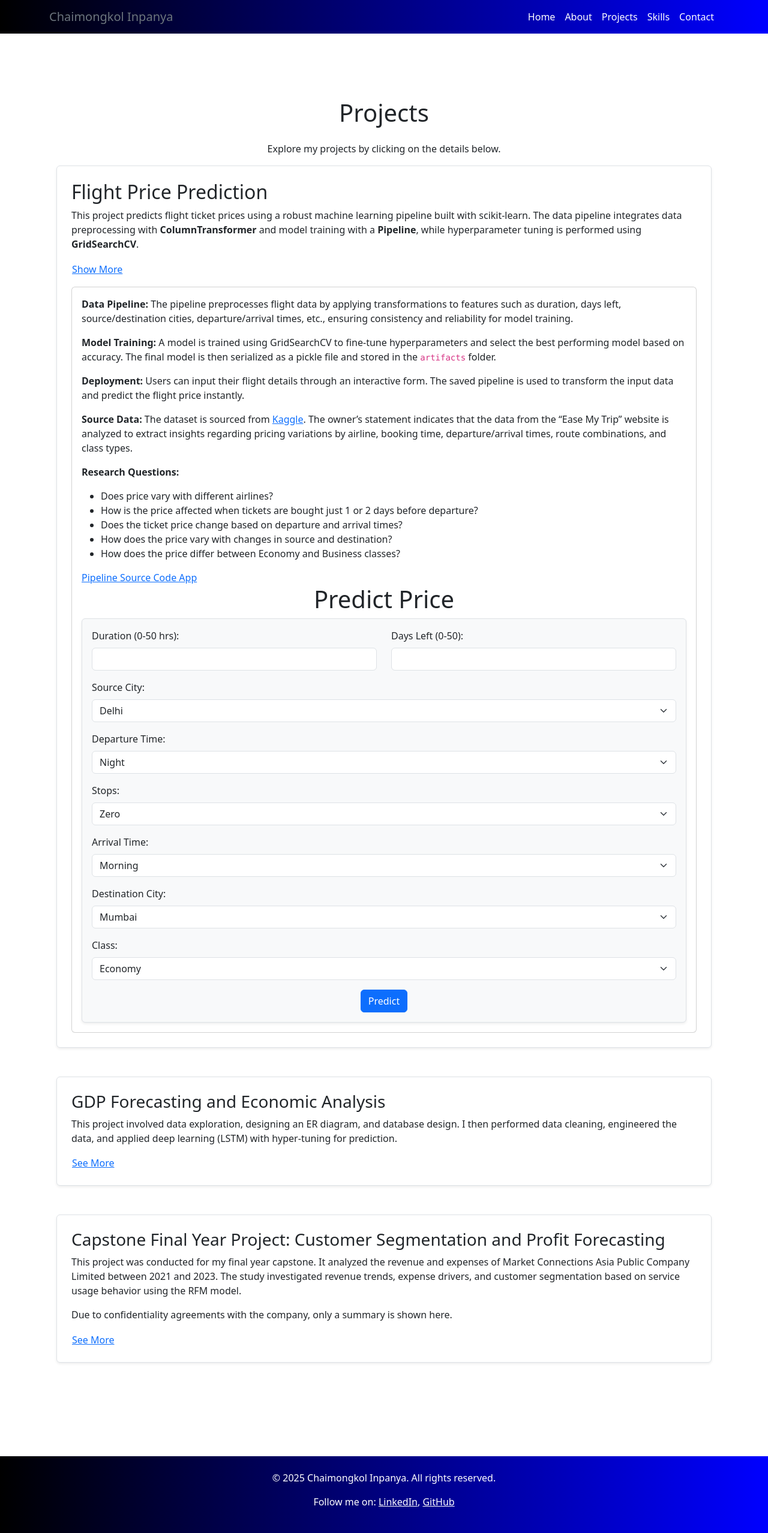
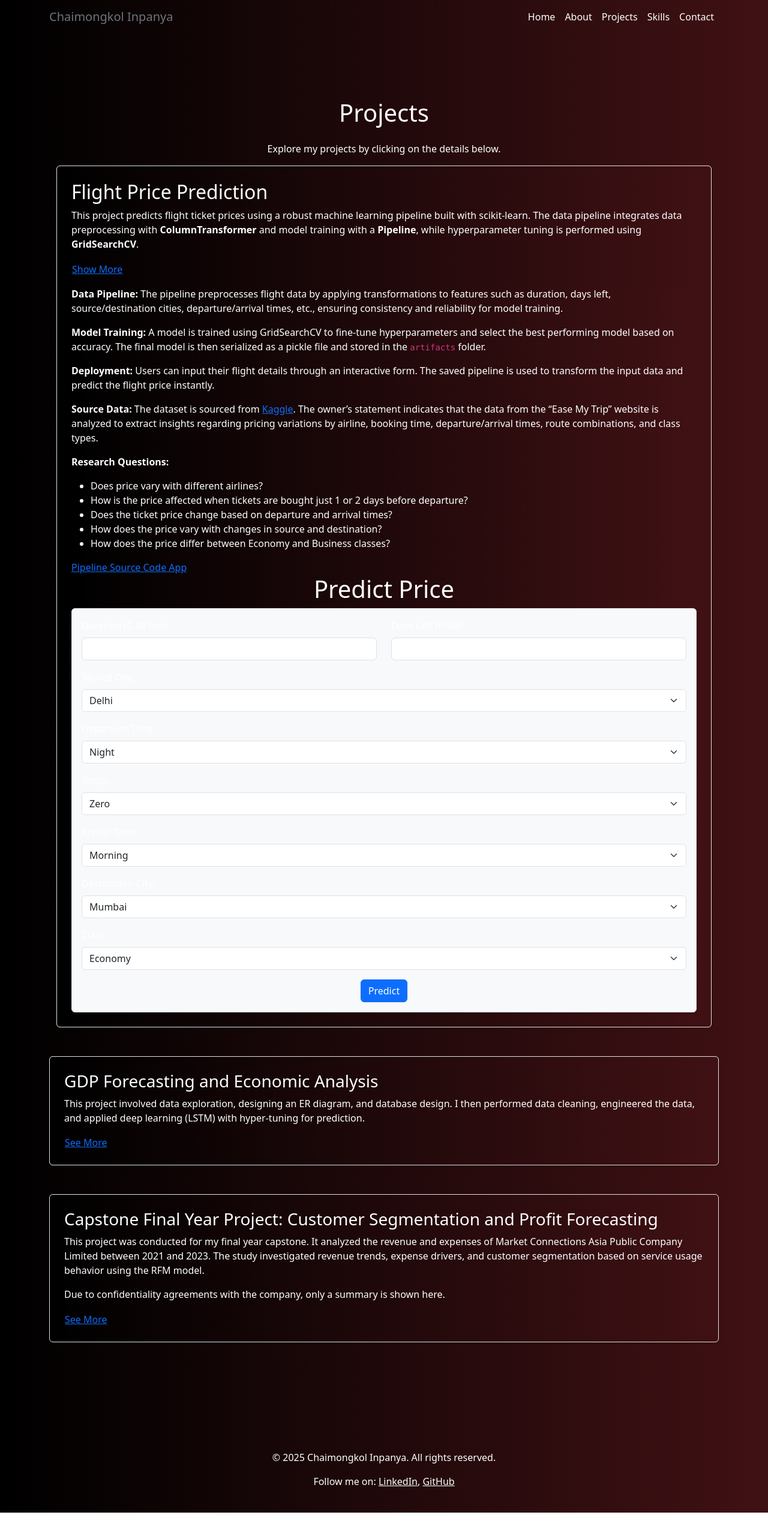
Before and after one commit to ChampEiei/ML_project, a Flask app: page /projects in a window 1280 px wide, after a click on "Show More". Shown: the whole page at 60% size. After the commit the page ends 2522 px from the top, so only its background shows below. Run offline with Flask 3, Linux system fonts and the light colour scheme.

Commit message:
changebg

```diff
--- a/templates/about.html
+++ b/templates/about.html
@@ -3,11 +3,10 @@
 {% block title %}About - Chaimongkol Inpanya Portfolio{% endblock title %}
 
 {% block body %}
-<section id="about" data-aos="fade-up" class="py-5" style="background-color: #fff;">
+<section id="about" data-aos="fade-up" class="py-5">
   <div class="container">
     <div class="row align-items-center">
       <div class="col-md-4 text-center">
-        <!-- Profile picture using Google Drive direct link -->
         <img src="{{ url_for('static', filename='my.jpg') }}" alt="Profile Picture" class="img-fluid rounded-circle" style="max-width: 200px;">
       </div>
       <div class="col-md-8">
@@ -23,9 +22,6 @@
         </p>
       </div>
     </div>
-
   </div>
 </section>
-
-
 {% endblock body %}
--- a/templates/base.html
+++ b/templates/base.html
@@ -8,9 +8,14 @@
   <!-- AOS CSS -->
   <link href="https://unpkg.com/aos@2.3.1/dist/aos.css" rel="stylesheet">
   <style>
+    /* Set body background to the same gradient as header and footer */
+    body {
+      background: linear-gradient(90deg, #000000, rgb(64, 17, 20));
+      color: white;
+    }
     /* Gradient styles for header and footer */
     .gradient-header, .gradient-footer {
-      background: linear-gradient(90deg, #000000, #0000ff);
+      background: linear-gradient(90deg, #000000, rgb(64, 17, 20));
       color: white;
     }
     .nav-link {
@@ -64,7 +69,7 @@
     <div class="container text-center">
       <p>&copy; 2025 Chaimongkol Inpanya. All rights reserved.</p>
       <p>Follow me on:
-        <a href="https://www.linkedin.com/in/yourprofile" class="text-white text-decoration-underline">LinkedIn</a>,
+        <a href="https://www.linkedin.com/in/chaimongkol-inpanya-0a4aba332/" class="text-white text-decoration-underline">LinkedIn</a>,
         <a href="https://github.com/ChampEiei" class="text-white text-decoration-underline">GitHub</a>
       </p>
     </div>
@@ -78,7 +83,7 @@
   <script>
     AOS.init({
       duration: 800, // Animation duration
-      once: true     // Whether animation should happen only once while scrolling down
+      once: true     // Animate only once on scroll
     });
   </script>
 </body>
--- a/templates/projects.html
+++ b/templates/projects.html
@@ -9,7 +9,7 @@
     <p class="text-center">Explore my projects by clicking on the details below.</p>
 
     <!-- Row 1: Flight Price Prediction Project -->
-    <div class="border rounded p-4 shadow-sm bg-white mb-5">
+    <div class="border rounded p-4 shadow-sm bg-white mb-5" style="background: linear-gradient(90deg, #000000, rgb(64, 17, 20)); color: white;">
       <h2>Flight Price Prediction</h2>
       <p>
         This project predicts flight ticket prices using a robust machine learning pipeline built with scikit-learn.
@@ -20,7 +20,7 @@
         Show More
       </a>
       <!-- Collapsible detailed description for Flight Price Prediction -->
-      <div class="collapse mt-3" id="collapseFlightDetails">
+      <div class="collapse mt-3" id="collapseFlightDetails" style="background: inherit; color: inherit;>
         <div class="card card-body">
           <p><strong>Data Pipeline:</strong>
             The pipeline preprocesses flight data by applying transformations to features such as duration, days left, source/destination cities, departure/arrival times, etc., ensuring consistency and reliability for model training.
@@ -141,7 +141,7 @@
     </div>
 
     <!-- Row 2: GDP Forecasting and Economic Analysis Project -->
-    <div class="border rounded p-4 shadow-sm bg-white mb-5">
+    <div class="border rounded p-4 shadow-sm bg-white mb-5 "style="background: linear-gradient(90deg, #000000, rgb(64, 17, 20)); color: white;">
       <h3>GDP Forecasting and Economic Analysis</h3>
       <p>
         This project involved data exploration, designing an ER diagram, and database design. I then performed data cleaning, engineered the data, and applied deep learning (LSTM) with hyper-tuning for prediction.
@@ -151,7 +151,7 @@
         See More
       </a>
       <!-- Collapsible Detailed Description for GDP Project -->
-      <div class="collapse mt-3" id="collapseGDPDetails">
+      <div class="collapse mt-3" id="collapseGDPDetails" style="background: inherit; color: inherit;>
         <div class="card card-body">
           <h4>Project Overview</h4>
           <p>
@@ -180,7 +180,7 @@
     </div>
 
     <!-- Row 3: Capstone Final Year Project -->
-    <div class="border rounded p-4 shadow-sm bg-white mb-5">
+    <div class="border rounded p-4 shadow-sm mb-5" style="background: linear-gradient(90deg, #000000, rgb(64, 17, 20)); color: white;">
       <h3>Capstone Final Year Project: Customer Segmentation and Profit Forecasting</h3>
       <p>
         This project was conducted for my final year capstone. It analyzed the revenue and expenses of Market Connections Asia Public Company Limited between 2021 and 2023. The study investigated revenue trends, expense drivers, and customer segmentation based on service usage behavior using the RFM model.
@@ -194,7 +194,7 @@
       </a>
       <!-- Collapsible Detailed Description for Capstone Project -->
       <div class="collapse mt-3" id="collapseCapstoneDetails">
-        <div class="card card-body">
+        <div class="card card-body" style="background: inherit; color: inherit;">
           <h4>Project Overview</h4>
           <p>
             The report was prepared to analyze the revenue and expenses of the company from 2021 to 2023. It focused on examining revenue fluctuations, expense trends, and segmenting customers based on their usage behavior using the RFM model—comprising Recency, Frequency, and Monetary values.
@@ -205,7 +205,7 @@
             <li><strong>Profit Forecasting:</strong> Prophet model was used to forecast future profit, indicating growth potential for 2024 if key customers are retained.</li>
           </ul>
           <p>
-            In summary, the limited number of confidentiality restrictions meant that only a high-level summary could be shown here.
+            In summary, confidentiality restrictions meant that only a high-level overview could be shown.
           </p>
           <!-- Place the image inside the collapse -->
           <div class="text-center mt-3">
```
Also changed, not shown: templates/home.html (+11 -9 lines).
